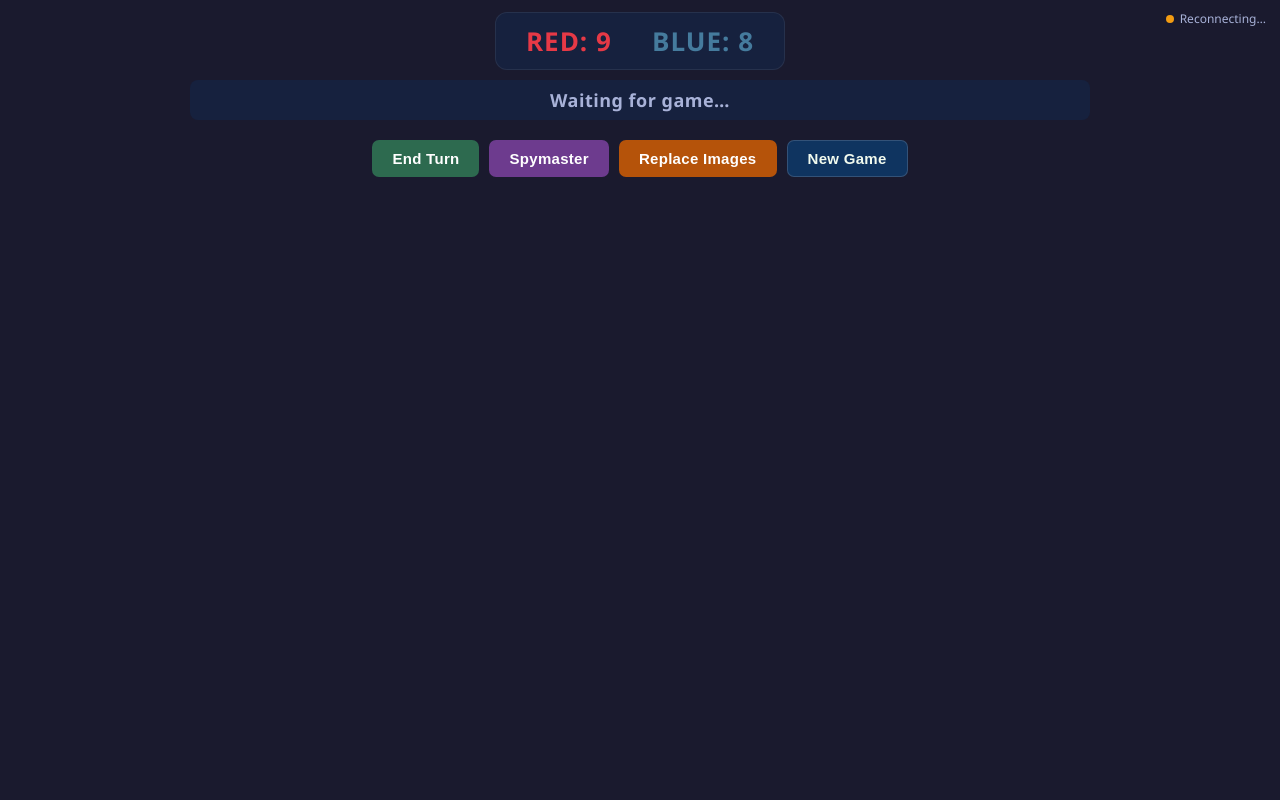
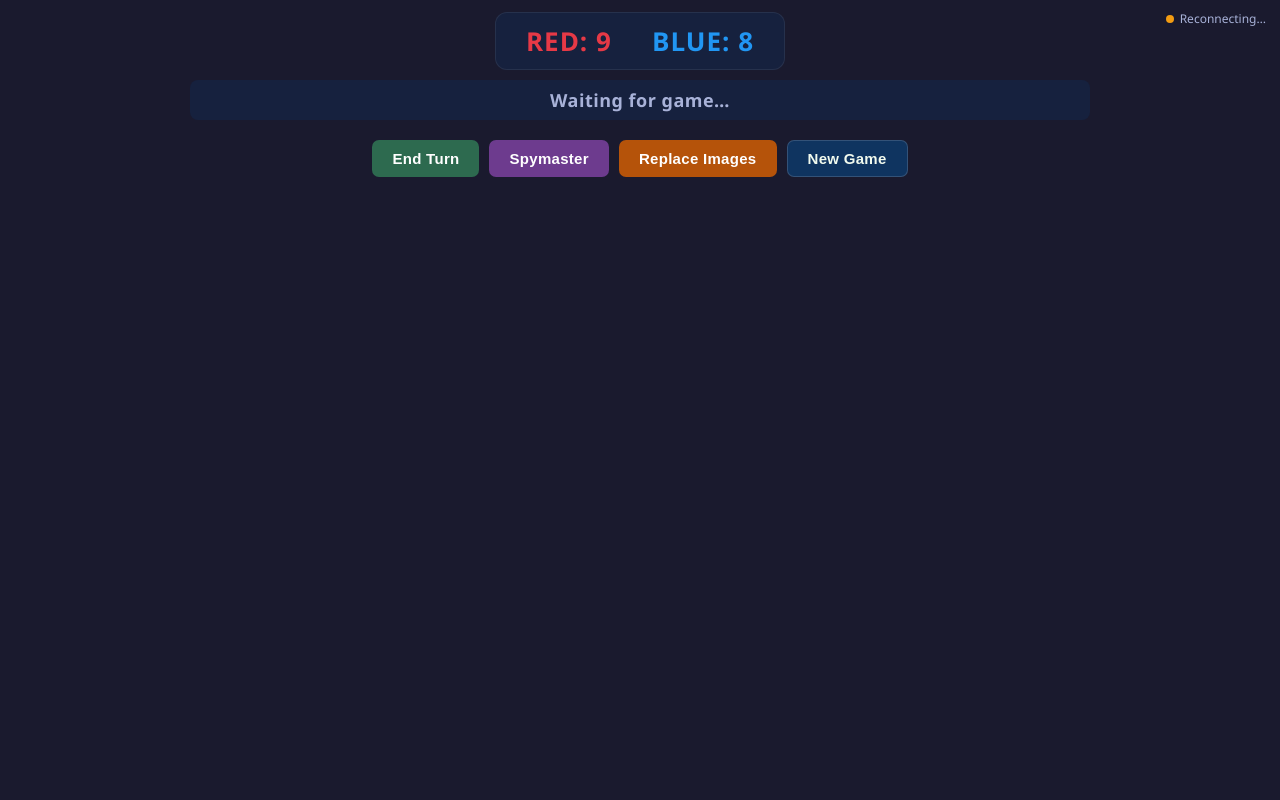
Before and after one commit to Bernaljp/horsepaste, a Flask app: page / in a window 1280 px wide. Run offline with Flask 3, Linux system fonts and the light colour scheme; some libraries are stand-ins or nearby versions.

Commit message:
Make blue more vivid (#457b9d → #2196f3)
Co-Authored-By: Claude Sonnet 4.6 <noreply@anthropic.com>

```diff
--- a/templates/index.html
+++ b/templates/index.html
@@ -10,13 +10,13 @@
             --panel: #16213e;
             --surface: #0f3460;
             --red: #e63946;
-            --blue: #457b9d;
+            --blue: #2196f3;
             --neutral: #6b7280;
             --black: #111111;
             --text: #f1faee;
             --text-muted: #a8b2d8;
             --red-bg: rgba(230, 57, 70, 0.2);
-            --blue-bg: rgba(69, 123, 157, 0.2);
+            --blue-bg: rgba(33, 150, 243, 0.2);
         }
 
         *, *::before, *::after { box-sizing: border-box; margin: 0; padding: 0; }
@@ -91,7 +91,7 @@
         #turn-banner.turn-blue {
             background: var(--blue-bg);
             color: var(--blue);
-            border: 1px solid rgba(69, 123, 157, 0.4);
+            border: 1px solid rgba(33, 150, 243, 0.4);
         }
 
         /* ── Card grid ── */
@@ -180,7 +180,7 @@
             background: rgba(230, 57, 70, 0.22);
         }
         body.spymaster-mode .card-wrap[data-color="blue"]:not(.revealed) .card-front::after {
-            background: rgba(69, 123, 157, 0.22);
+            background: rgba(33, 150, 243, 0.22);
         }
         body.spymaster-mode .card-wrap[data-color="black"]:not(.revealed) .card-front::after {
             background: rgba(0, 0, 0, 0.5);
```
